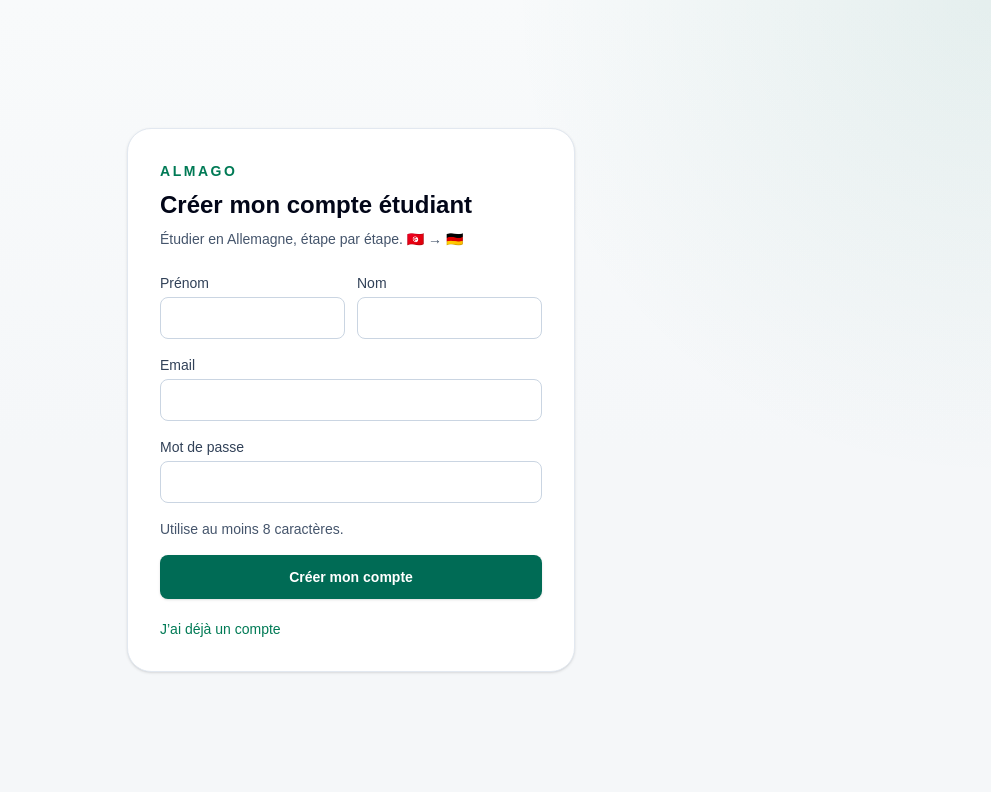
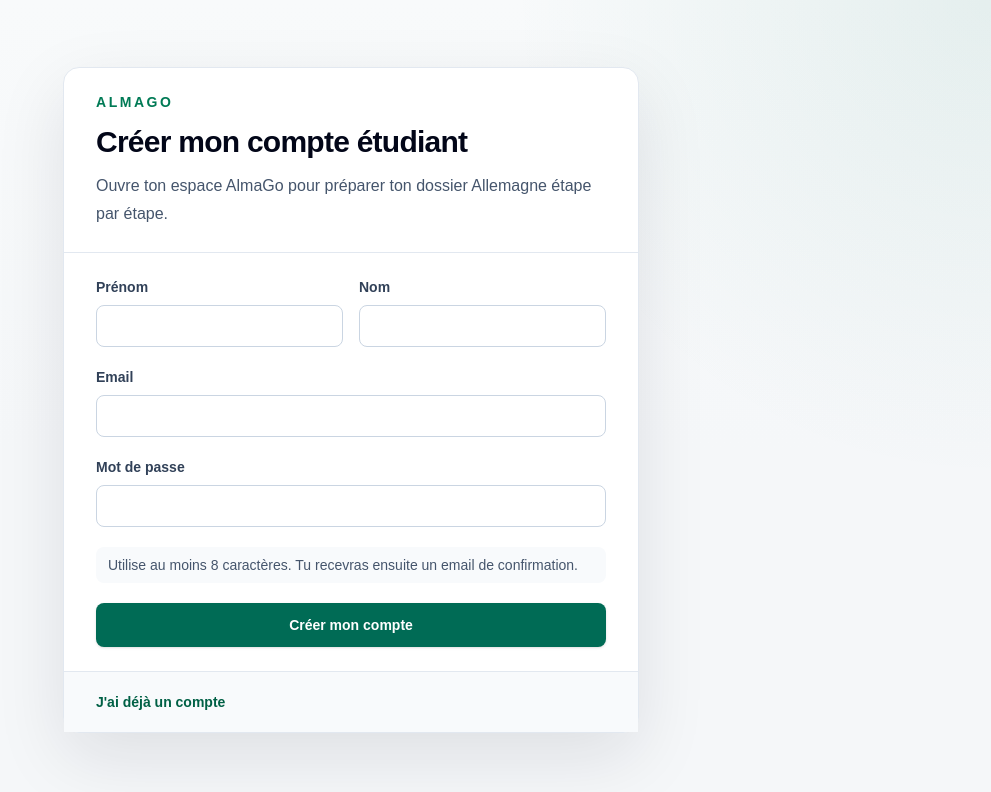
Before and after one commit to almago-platform/AlmaGo, a Next.js app: page /signup in a window 1280 px wide. Shown: the top 792 px of the page, without its empty margins (289-1280 px from the left). Built offline with nearby package versions, Linux system fonts and the light colour scheme.

Commit message:
Polish auth form presentation

```diff
--- a/src/components/auth/AuthForm.tsx
+++ b/src/components/auth/AuthForm.tsx
@@ -19,20 +19,33 @@ export function AuthForm({ initialMode = "login" }: { initialMode?: Mode }) {
   const router = useRouter();
 
   async function submit(event: FormEvent<HTMLFormElement>) {
-    event.preventDefault(); setError(""); setMessage(""); setLoading(true);
+    event.preventDefault();
+    setError("");
+    setMessage("");
+    setLoading(true);
+
     try {
       const supabase = createClient();
+
       if (mode === "forgot") {
-        const { error: resetError } = await supabase.auth.resetPasswordForEmail(email, { redirectTo: `${window.location.origin}/auth/callback?next=/reset-password` });
-        if (resetError) setError(resetError.message); else setMessage("Si cette adresse existe, un lien de réinitialisation a été envoyé.");
+        const { error: resetError } = await supabase.auth.resetPasswordForEmail(email, {
+          redirectTo: `${window.location.origin}/auth/callback?next=/reset-password`,
+        });
+        if (resetError) setError(resetError.message);
+        else setMessage("Si cette adresse existe, un lien de réinitialisation a été envoyé.");
       } else if (mode === "signup") {
-        const { data, error: signUpError } = await supabase.auth.signUp({ email, password, options: { data: { full_name: `${firstName} ${lastName}`.trim() } } });
+        const { data, error: signUpError } = await supabase.auth.signUp({
+          email,
+          password,
+          options: { data: { full_name: `${firstName} ${lastName}`.trim() } },
+        });
         if (signUpError) setError(signUpError.message);
         else if (data.session) router.push("/student");
         else setMessage("Vérifie ton adresse email pour continuer.");
       } else {
         const { error: signInError } = await supabase.auth.signInWithPassword({ email, password });
-        if (signInError) setError("Email ou mot de passe incorrect."); else router.push("/student");
+        if (signInError) setError("Email ou mot de passe incorrect.");
+        else router.push("/student");
       }
     } catch {
       setError("Une erreur est survenue. Réessaie.");
@@ -41,18 +54,127 @@ export function AuthForm({ initialMode = "login" }: { initialMode?: Mode }) {
     }
   }
 
-  const title = mode === "login" ? "Connexion" : mode === "signup" ? "Créer mon compte étudiant" : "Mot de passe oublié";
-  return <section className="w-full max-w-md rounded-3xl border border-slate-200 bg-white p-6 shadow-sm sm:p-8">
-    <div className="mb-6"><p className="text-sm font-semibold uppercase tracking-[0.18em] text-emerald-700">AlmaGo</p><h1 className="mt-2 text-2xl font-semibold text-slate-950">{title}</h1><p className="mt-2 text-sm text-slate-600">Étudier en Allemagne, étape par étape. 🇹🇳 → 🇩🇪</p></div>
-    <form onSubmit={submit} className="space-y-4">
-      {mode === "signup" && <div className="grid grid-cols-2 gap-3"><label className="text-sm text-slate-700">Prénom<input required autoComplete="given-name" value={firstName} onChange={(e) => setFirstName(e.target.value)} className="field" /></label><label className="text-sm text-slate-700">Nom<input required autoComplete="family-name" value={lastName} onChange={(e) => setLastName(e.target.value)} className="field" /></label></div>}
-      <label className="block text-sm text-slate-700">Email<input required type="email" autoComplete="email" value={email} onChange={(e) => setEmail(e.target.value)} className="field" /></label>
-      {mode !== "forgot" && <label className="block text-sm text-slate-700">Mot de passe<input required minLength={8} type="password" autoComplete={mode === "signup" ? "new-password" : "current-password"} aria-describedby={mode === "signup" ? "signup-password-hint" : undefined} value={password} onChange={(e) => setPassword(e.target.value)} className="field" /></label>}
-      {mode === "signup" && <p id="signup-password-hint" className="text-sm text-slate-600">Utilise au moins 8 caractères.</p>}
-      {error && <p role="alert" className="rounded-xl bg-red-50 p-3 text-sm text-red-700">{error}</p>}
-      {message && <p role="status" className="rounded-xl bg-emerald-50 p-3 text-sm text-emerald-800">{message}</p>}
-      <button type="submit" disabled={loading} className={buttonClassName("primary", "w-full")}>{loading ? "Patiente…" : mode === "login" ? "Se connecter" : mode === "signup" ? "Créer mon compte" : "Envoyer le lien"}</button>
-    </form>
-    <div className="mt-5 flex flex-wrap gap-3 text-sm text-emerald-700"><button type="button" className="rounded focus-visible:outline focus-visible:outline-2 focus-visible:outline-offset-2 focus-visible:outline-emerald-700" onClick={() => setMode(mode === "login" ? "signup" : "login")}>{mode === "login" ? "Créer un compte" : "J’ai déjà un compte"}</button>{mode !== "signup" && <button type="button" className="rounded focus-visible:outline focus-visible:outline-2 focus-visible:outline-offset-2 focus-visible:outline-emerald-700" onClick={() => setMode(mode === "forgot" ? "login" : "forgot")}>{mode === "forgot" ? "Retour à la connexion" : "Mot de passe oublié ?"}</button>}</div>
-  </section>;
+  const title =
+    mode === "login"
+      ? "Connexion sécurisée"
+      : mode === "signup"
+        ? "Créer mon compte étudiant"
+        : "Réinitialiser mon accès";
+  const subtitle =
+    mode === "signup"
+      ? "Ouvre ton espace AlmaGo pour préparer ton dossier Allemagne étape par étape."
+      : mode === "forgot"
+        ? "Indique ton email et nous t'enverrons un lien pour récupérer ton accès."
+        : "Retrouve ton dossier, tes documents, tes recommandations et tes prochaines actions.";
+
+  return (
+    <section className="w-full max-w-xl rounded-2xl border border-slate-200 bg-white shadow-[0_24px_70px_rgba(15,23,42,0.10)]">
+      <div className="border-b border-slate-200 px-6 py-6 sm:px-8">
+        <p className="text-sm font-bold uppercase tracking-[0.18em] text-emerald-700">AlmaGo</p>
+        <h1 className="mt-3 text-3xl font-bold tracking-tight text-slate-950">{title}</h1>
+        <p className="mt-3 text-base leading-7 text-slate-600">{subtitle}</p>
+      </div>
+
+      <form onSubmit={submit} className="space-y-5 px-6 py-6 sm:px-8">
+        {mode === "signup" && (
+          <div className="grid gap-4 sm:grid-cols-2">
+            <label className="block text-sm font-semibold text-slate-700">
+              Prénom
+              <input
+                required
+                autoComplete="given-name"
+                value={firstName}
+                onChange={(event) => setFirstName(event.target.value)}
+                className="field mt-2"
+              />
+            </label>
+            <label className="block text-sm font-semibold text-slate-700">
+              Nom
+              <input
+                required
+                autoComplete="family-name"
+                value={lastName}
+                onChange={(event) => setLastName(event.target.value)}
+                className="field mt-2"
+              />
+            </label>
+          </div>
+        )}
+
+        <label className="block text-sm font-semibold text-slate-700">
+          Email
+          <input
+            required
+            type="email"
+            autoComplete="email"
+            value={email}
+            onChange={(event) => setEmail(event.target.value)}
+            className="field mt-2"
+          />
+        </label>
+
+        {mode !== "forgot" && (
+          <label className="block text-sm font-semibold text-slate-700">
+            Mot de passe
+            <input
+              required
+              minLength={8}
+              type="password"
+              autoComplete={mode === "signup" ? "new-password" : "current-password"}
+              aria-describedby={mode === "signup" ? "signup-password-hint" : undefined}
+              value={password}
+              onChange={(event) => setPassword(event.target.value)}
+              className="field mt-2"
+            />
+          </label>
+        )}
+
+        {mode === "signup" && (
+          <p id="signup-password-hint" className="rounded-lg bg-slate-50 px-3 py-2 text-sm text-slate-600">
+            Utilise au moins 8 caractères. Tu recevras ensuite un email de confirmation.
+          </p>
+        )}
+
+        {error && (
+          <p role="alert" className="rounded-xl border border-red-100 bg-red-50 p-4 text-sm font-medium text-red-700">
+            {error}
+          </p>
+        )}
+        {message && (
+          <p role="status" className="rounded-xl border border-emerald-100 bg-emerald-50 p-4 text-sm font-medium text-emerald-800">
+            {message}
+          </p>
+        )}
+
+        <button type="submit" disabled={loading} className={buttonClassName("primary", "w-full justify-center py-3 text-base")}>
+          {loading
+            ? "Patiente..."
+            : mode === "login"
+              ? "Se connecter"
+              : mode === "signup"
+                ? "Créer mon compte"
+                : "Envoyer le lien"}
+        </button>
+      </form>
+
+      <div className="flex flex-col gap-3 border-t border-slate-200 bg-slate-50 px-6 py-5 text-sm font-semibold text-emerald-800 sm:flex-row sm:items-center sm:justify-between sm:px-8">
+        <button
+          type="button"
+          className="rounded text-left focus-visible:outline focus-visible:outline-2 focus-visible:outline-offset-2 focus-visible:outline-emerald-700"
+          onClick={() => setMode(mode === "login" ? "signup" : "login")}
+        >
+          {mode === "login" ? "Créer un compte étudiant" : "J'ai déjà un compte"}
+        </button>
+        {mode !== "signup" && (
+          <button
+            type="button"
+            className="rounded text-left focus-visible:outline focus-visible:outline-2 focus-visible:outline-offset-2 focus-visible:outline-emerald-700"
+            onClick={() => setMode(mode === "forgot" ? "login" : "forgot")}
+          >
+            {mode === "forgot" ? "Retour à la connexion" : "Mot de passe oublié ?"}
+          </button>
+        )}
+      </div>
+    </section>
+  );
 }
```
